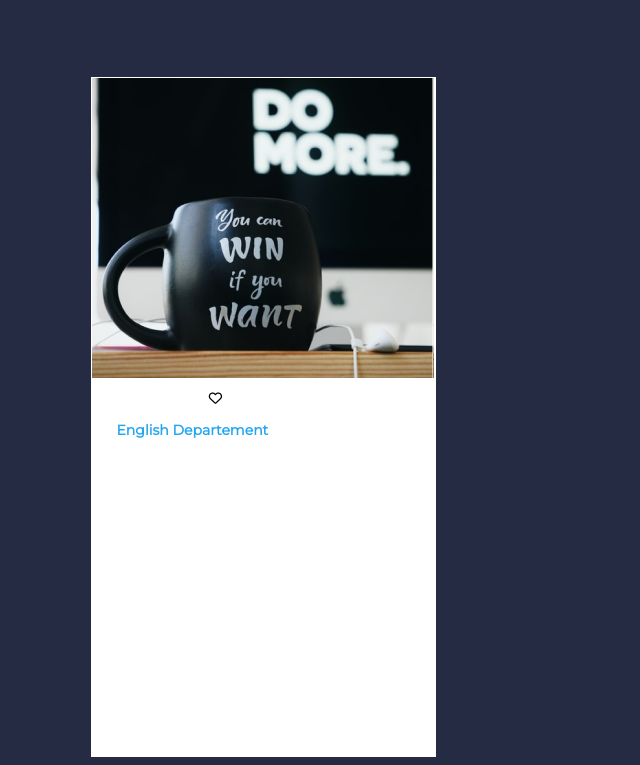
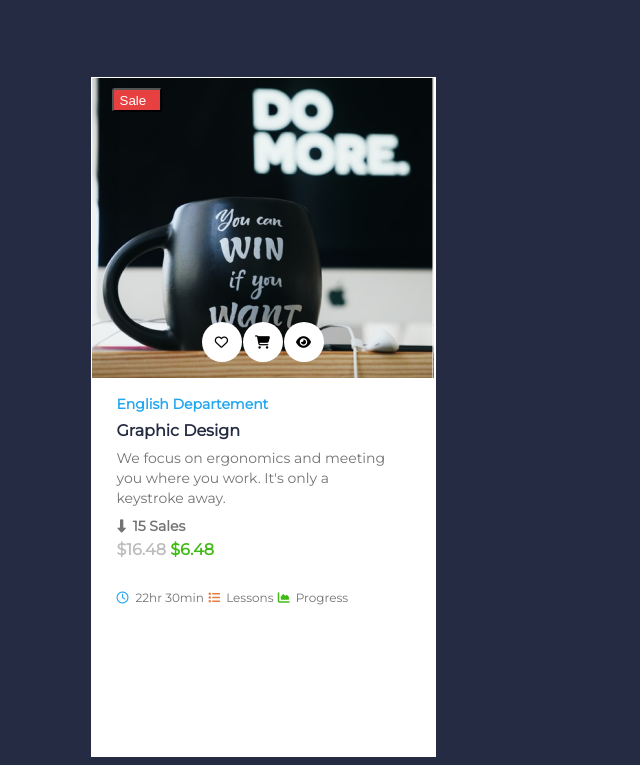
Before and after one commit to ntlandrade/12052023, a plain HTML site: page escola pt/index.html in a window 1280 px wide. Shown: the part 280-1045 px from the top of the page, without its empty margins (105-745 px from the left). Drawn offline with Linux system fonts and the light colour scheme.

Commit message:
Add files via upload
não finalizado

```diff
--- a/escola pt/index.html
+++ b/escola pt/index.html
@@ -63,24 +63,146 @@
         }
 
         .english {
-            font-family: 'Montserrat';
             font-weight: 700;
             font-size: 14px;
             line-height: 24px;
             color: #23A6F0;
-            padding-left: 25px;
-            padding-top: 26px;
+
+
+
         }
 
-        .coracaobuttom {
+        .sale {
+            width: 50px;
+            height: 24px;
+            background: #E74040;
+            display: flex;
+            align-items: center;
+            border-radius: 3px;
+            color:#FFFFFF;
+            text-align: center;
+            margin-left: 20px;
+            margin-top: -290px;
+
+
+        }
+
+        .icons {
             width: 40px;
             height: 40px;
+            background: #FFFFFF;
+            border-radius: 44.7857px;
+            margin-top: 200px;
+            border: none;
+            margin-right: 1px;
+            align-items: center;
+        }
+
+        .graphic {
+            font-weight: 700;
+            font-size: 16px;
+            line-height: 24px;
+            color: #252B42;
+            margin-top:3px;
+        }
+
+        .botoes {
+            display: flex;
+            align-items: flex-end;
+            justify-content: center;
+            height: 250px;
+        }
+
+        .textos {
+            display: flex;
+            flex-direction: column;
+            justify-content: flex-start;
+            margin-left:25px;
+            margin-top:30px;
+            font-family: 'Montserrat';
+        }
+
+        .focus {
+            font-size: 14px;
+            color: #737373;
+            line-height: 20px;
+            margin-top:5px;
+            line-height: 20px;
+        }
+
+        .download {
+            height: 11px;
+            width:7px;
             background-color: #FFFFFF;
-            border-radius: 44.7857px;
-            border: none;
-            margin-left: 104px;
+            border:none;
+            margin-top:10px;
+            color:#737373;
+            margin-left: -5px;
+        }
 
+        .sales {
+            font-size: 14px;
+            color: #737373;
+            font-size: 14px;
+            margin-left:5px;
+            font-weight: 700;
+            line-height: 24px;
         }
+
+        .preco1 {
+            color: #BDBDBD;
+            font-size: 16px;
+            font-weight: 700;
+        }
+
+        .preco2 {
+            color: #40BB15;
+            font-size:16px;
+            font-weight: 700;
+            line-height: 24px;
+        }
+
+        .relogio {
+            color:#23A6F0;
+            width: 12.94px;
+            margin-top:30px;
+            margin-right:6px;
+        }
+
+        .horas {
+            font-size: 12px;
+            color: #737373;
+            font-weight: 400;
+        }
+
+        .lessonsicon {
+            color: #E77C40;
+            width: 12px;
+            margin-top:30px;
+            margin-right:6px;
+        }
+
+        .lessons {
+            font-size: 12px;
+            color: #737373;
+            font-weight: 400;
+        }
+
+        .progress {
+            font-size: 12px;
+            color: #737373;
+            font-weight: 400;
+        }
+
+        .progressicon {
+            color: #40BB15;;
+            width: 12px;
+            margin-top:30px;
+            margin-right:6px;
+        }
+
+
+
 
 
 
@@ -91,29 +213,47 @@
 
         <div>
             <div>
-                <span class="pratice">
-                    Practice Advice
-                </span>
+                <span class="pratice">Practice Advice</span>
              <br>
-                <span class="feautured">
-                    Featured Products
-                </span>
+                <span class="feautured">Featured Products</span>
             <br>
-                <span class="problems conteiner">
-                    Problems trying to resolve the conflict between <br> the two major realms of Classical physics: Newtonian mechanics
-                </span>
+                <span class="problems conteiner">Problems trying to resolve the conflict between <br> the two major realms of Classical physics: Newtonian mechanics </span>
             </div>
             <div class="retangulo">
+                <div class="img1"></div>
+                <div> <button type="button" class="sale">Sale</button></div>
+                <div class="botoes">
+                    <button type="button" class="icons"><i class="fa-regular fa-heart"></i></button>
+                    <button type="button" class="icons"><i class="fa-solid fa-cart-shopping"></i></button>
+                    <button type="button" class="icons"><i class="fa-solid fa-eye"></i></button>
+                </div>
+                <div class="textos">
+                    <span class="english">English Departement </span>
+                    <span class="graphic">Graphic Design</span>
+                    <span class="focus">We focus on ergonomics and meeting <br> you where you work. It's only a <br> keystroke away.</span>
                 <div>
-                    <div class="img1"> </div>
-                    <button type="button" class="coracaobuttom"> <i class="fa-regular fa-heart"></i></button>
+                    <button type="button" class="download"><i class="fa-solid fa-down-long"></i></button>
+                    <span class="sales">15 Sales</span>
                 </div>
                 <div>
-                    <span class="english"> English Departement </span>
+                    <span class="preco1">$16.48</span>
+                    <span class="preco2">$6.48</span>
+                </div>
+                <div>
+                    <span class="horas"><i class="fa-regular fa-clock relogio"></i>22hr 30min</span>
+                    <span class="lessons"><i class="fa-solid fa-list lessonsicon"></i>Lessons</span>
+                    <span class="progress" ><i class="fa-solid fa-chart-area progressicon"></i>Progress</span>
+                </div>
                 </div>
 
+
             </div>
+
+
         </div>
+
+
+
 
     </body>
 
```
